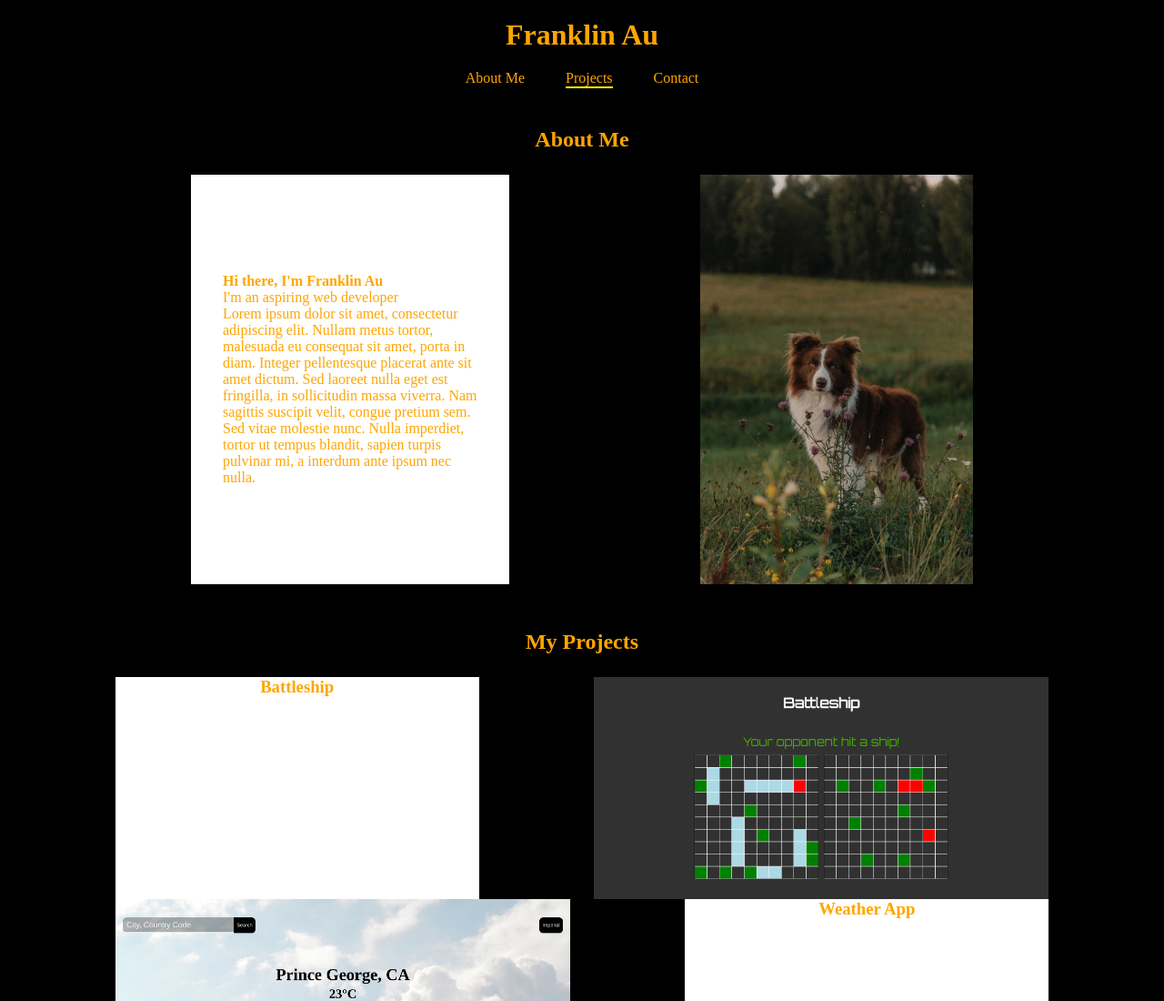
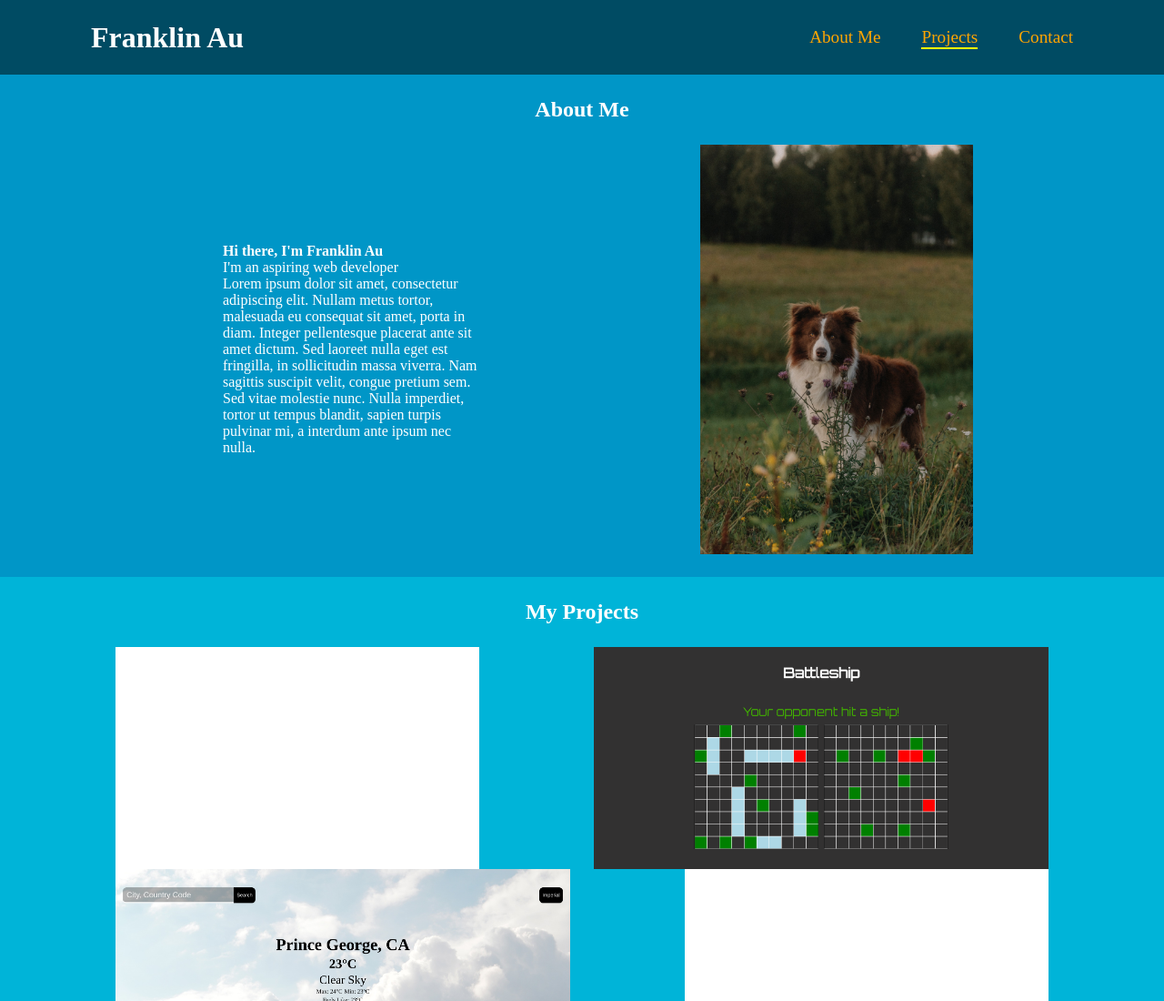
Before and after one commit to fau446/personal-portfolio, a website: page dist/index.html in a window 1280 px wide. Shown: the top 1100 px of the page at 91% size. Drawn offline with Linux system fonts and the light colour scheme.

Commit message:
Finish nav styling and change colour scheme

```diff
--- a/dist/index.html
+++ b/dist/index.html
@@ -7,12 +7,15 @@
     <title>Franklin Au</title>
   </head>
   <body>
-    <h1>Franklin Au</h1>
-    <nav class="sticky">
-      <a href="#about-me">About Me</a>
-      <a href="#projects">Projects</a>
-      <a href="#contact">Contact</a>
-    </nav>
+    <header class="sticky">
+      <h1>Franklin Au</h1>
+      <nav>
+        <a href="#about-me">About Me</a>
+        <a href="#projects">Projects</a>
+        <a href="#contact">Contact</a>
+      </nav>
+    </header>
+
     <main>
       <section id="about-me">
         <h2>About Me</h2>
--- a/dist/style.css
+++ b/dist/style.css
@@ -5,8 +5,9 @@
 }
 
 body {
-  color: orange;
-  background-color: black;
+  color: white;
+  /* background-color: #6cb1da; */
+  background-color: #0096c7;
   display: flex;
   flex-direction: column;
   align-items: center;
@@ -19,6 +20,7 @@ body {
 }
 
 main,
+header,
 nav,
 footer,
 div {
@@ -30,12 +32,21 @@ a {
 }
 
 h1 {
-  padding: 20px 0 0 0;
+  /* padding: 20px 0 0 0; */
+  white-space: nowrap;
+}
+
+header {
+  display: flex;
+  justify-content: space-between;
+  align-items: center;
+  padding: 10px 100px;
 }
 
 nav {
   display: flex;
-  justify-content: center;
+  justify-content: flex-end;
+  align-items: center;
   gap: 45px;
   padding: 20px 0;
 }
@@ -43,6 +54,7 @@ nav {
 nav a {
   color: orange;
   position: relative;
+  font-size: 1.2em;
 }
 
 nav a::after {
@@ -79,7 +91,6 @@ section {
 }
 
 #about-me {
-  background-color: black;
 }
 
 .content {
@@ -88,12 +99,17 @@ section {
 }
 
 .about-text-box {
-  background-color: white;
+  /* background-color: white; */
   max-width: 350px;
   display: flex;
   flex-direction: column;
   justify-content: center;
   padding: 0 35px;
+}
+
+#projects {
+  /* background-color: #f76c6c; */
+  background-color: #00b4d8;
 }
 
 .project-text-box {
@@ -118,3 +134,9 @@ h2 {
 h3 {
   text-align: center;
 }
+
+#contact {
+  /* background-color: #ffafcc; */
+  background-color: #48cae4;
+  color: black;
+}
```
